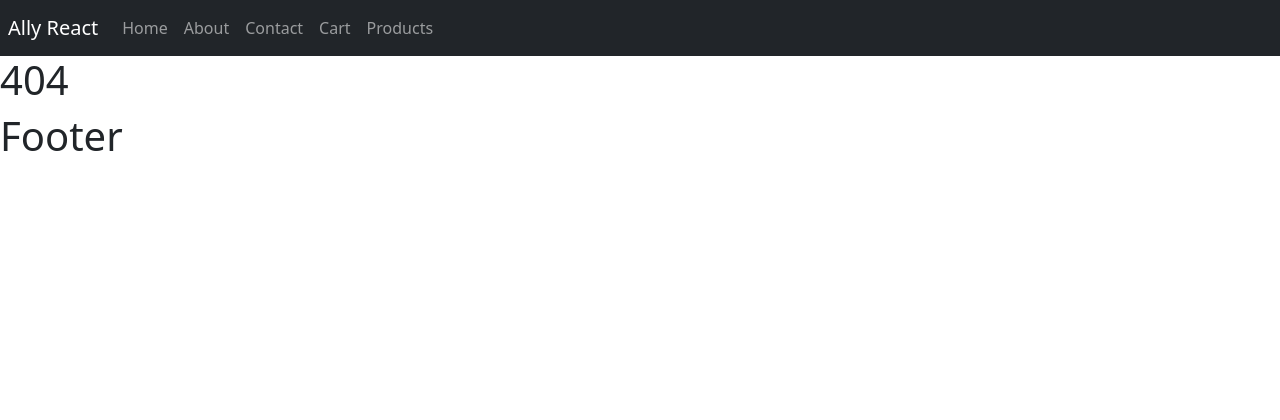
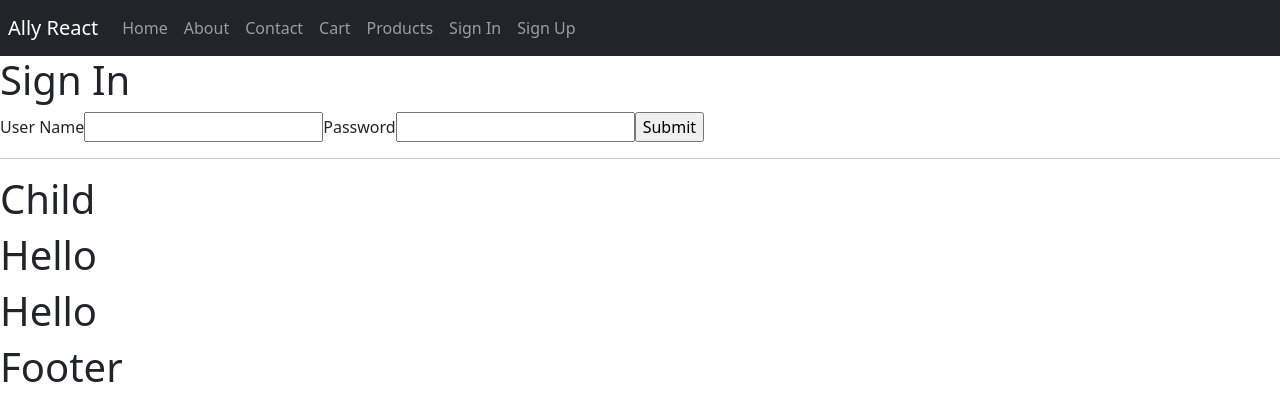
Before and after one commit to harshithmb/React_June_21, a React (Create React App) app: page /signin in a window 1280 px wide. Before the commit this address had no page. Shown: the top 420 px of the page. Built offline with nearby package versions, Linux system fonts and the light colour scheme.

Commit message:
Controlled and Uncontrolled components

```diff
--- a/package.json
+++ b/package.json
@@ -9,10 +9,12 @@
     "@testing-library/user-event": "^12.8.3",
     "axios": "^0.21.1",
     "bootstrap": "^5.0.2",
+    "prop-types": "^15.7.2",
     "react": "^17.0.2",
     "react-dom": "^17.0.2",
     "react-router-dom": "^5.2.0",
     "react-scripts": "4.0.3",
+    "redux": "^4.1.0",
     "web-vitals": "^1.1.2"
   },
   "scripts": {
--- a/src/App.js
+++ b/src/App.js
@@ -11,6 +11,8 @@ import Cart from "./components/Cart";
 import Contact from "./components/Contact";
 import PLP from "./components/PLP";
 import PDP from "./components/PDP";
+import SignIn from "./components/SignIn";
+import SignUp from "./components/SignUp";
 
 const App = () => {
   // sfc
@@ -25,6 +27,8 @@ const App = () => {
         <Route path="/cart" component={Cart} />
         <Route path="/products" exact component={PLP} />
         <Route path="/products/:id" component={PDP} />
+        <Route path="/signin" component={SignIn} />
+        <Route path="/signup" component={SignUp} />
         <Route component={() => <h1>404</h1>} />
       </Switch>
       <Footer />
--- /dev/null
+++ b/src/components/SignIn/index.js
@@ -0,0 +1,96 @@
+import React, { useState } from "react";
+import { Redirect } from "react-router-dom";
+import PropTypes from "prop-types";
+//npm i prop-types //Proptype check
+
+const SignIn = () => {
+  //states
+  const [username, setusername] = useState("");
+  const [password, setpassword] = useState("");
+  const [navigateUser, setnavigateUser] = useState(false);
+  //utils
+  const user = { name: "tushar", pass: "1234" };
+
+  //functions
+  const handleSubmit = (e) => {
+    e.preventDefault();
+    const { name, pass } = user;
+    if (username.toLowerCase() === name && password === pass) {
+      setnavigateUser(true);
+    }
+  };
+
+  return (
+    <>
+      {navigateUser && <Redirect to="/products" />}
+      <h1>Sign In</h1>
+      <form onSubmit={handleSubmit}>
+        <label>User Name</label>
+        <input
+          type="text"
+          value={username}
+          onChange={(e) => setusername(e.target.value.toUpperCase())}
+        />
+        <label>Password</label>
+        <input
+          type="text"
+          value={password}
+          onChange={(e) => setpassword(e.target.value)}
+        />
+        <input type="submit" />
+      </form>
+      <hr />
+      <Child />
+    </>
+  );
+};
+
+export default SignIn;
+
+const Child = ({ user }) => {
+  return (
+    <>
+      <h1>Child</h1>
+      <h1>{user.name}</h1>
+      <h1>{user.pass}</h1>
+    </>
+  );
+};
+
+Child.propTypes = {
+  user: PropTypes.shape({
+    name: PropTypes.string,
+    pass: PropTypes.any.isRequired,
+  }),
+};
+
+Child.defaultProps = {
+  user: {
+    name: "Hello",
+    pass: "Hello",
+  },
+};
+const Four = (props) => <h1>{props.name}</h1>;
+
+const App = () => {
+  const [name, setname] = useState("hello");
+  return (
+    <>
+      <One name={name} handleName={(data) => setname(data)} />
+      <Four name={name} />
+    </>
+  );
+};
+
+const One = (props) => <Two name={props.name} handleName={props.handleName} />;
+
+const Two = (props) => (
+  <Three name={props.name} handleName={props.handleName} />
+);
+
+const Three = (props) => (
+  <>
+    <h1>name={props.name}</h1>
+    <input onChange={(e) => props.handleName(e.target.value)} />
+  </>
+);
--- /dev/null
+++ b/src/components/SignUp/index.js
@@ -0,0 +1,34 @@
+import React, { Component, createRef } from "react";
+
+class SignUp extends Component {
+  constructor(props) {
+    super(props);
+    this.state = {};
+    this.firstName = createRef();
+    this.lastName = createRef();
+    this.age = createRef();
+  }
+  handleSubmit = (e) => {
+    e.preventDefault();
+    console.log(this.firstName.current.value, this.firstName);
+  };
+
+  componentDidUpdate() {
+    console.log("Hello Change");
+  }
+  render() {
+    return (
+      <form onSubmit={this.handleSubmit}>
+        <label>First Name</label>
+        <input type="text" ref={this.firstName} />
+        <label>Last Name</label>
+        <input type="text" ref={this.lastName} />
+        <label>Age</label>
+        <input type="number" ref={this.age} />
+        <input type="submit" />
+      </form>
+    );
+  }
+}
+
+export default SignUp;
--- a/src/components/Topbar/index.js
+++ b/src/components/Topbar/index.js
@@ -47,6 +47,16 @@ const Topbar = () => {
               Products
             </Link>
           </li>
+          <li className="nav-item">
+            <Link to="/signin" className="nav-link">
+              Sign In
+            </Link>
+          </li>
+          <li className="nav-item">
+            <Link to="/signup" className="nav-link">
+              Sign Up
+            </Link>
+          </li>
         </ul>
       </div>
     </nav>
```
Also changed, not shown: 1 other file (tests, documents, lock files or other folders).
